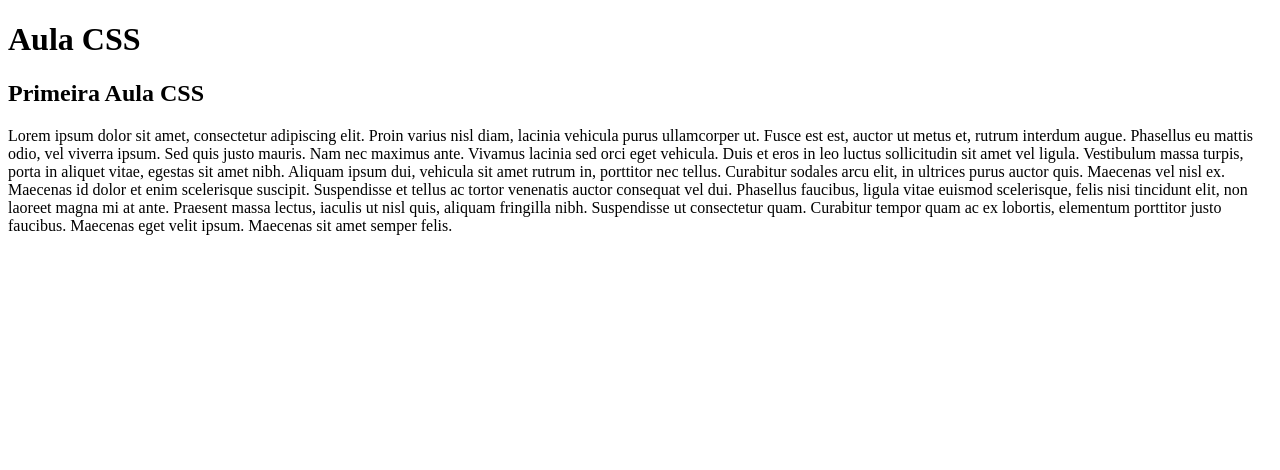
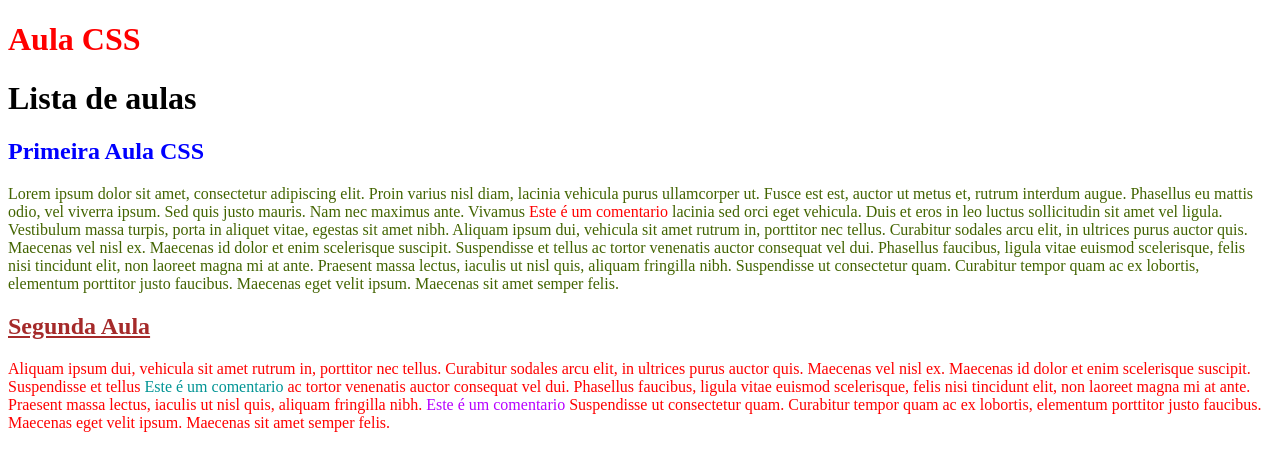
Before and after one commit to JulianoSilva05/HTML-Portf-lio, a plain HTML site: page aula5/index.html in a window 1280 px wide. Drawn offline with Linux system fonts and the light colour scheme.

Commit message:
css seletor

```diff
--- a/aula5/index.html
+++ b/aula5/index.html
@@ -5,20 +5,24 @@
     <meta charset="UTF-8">
     <meta name="viewport" content="width=device-width, initial-scale=1.0">
     <title>CSS1</title>
+    <link rel="stylesheet" href="style.css">
 </head>
+
 <body>
     <header>
         <h1>Aula CSS</h1>
     </header>
     <main>
+        <h1>Lista de aulas</h1>
         <article>
-            <h2>
+            <h2 class="titulo-aula texto-azul" id="titulo-primeira-aula">
+                <!--Cada pagina pode ter somente um id, pórem esse id pode se repetir em outras páginas-->
                 Primeira Aula CSS
             </h2>
             <p>
                 Lorem ipsum dolor sit amet, consectetur adipiscing elit. Proin varius nisl diam, lacinia vehicula purus
                 ullamcorper ut. Fusce est est, auctor ut metus et, rutrum interdum augue. Phasellus eu mattis odio, vel
-                viverra ipsum. Sed quis justo mauris. Nam nec maximus ante. Vivamus lacinia sed orci eget vehicula. Duis
+                viverra ipsum. Sed quis justo mauris. Nam nec maximus ante. Vivamus <span class="comentario">Este é um comentario </span>lacinia sed orci eget vehicula. Duis
                 et eros in leo luctus sollicitudin sit amet vel ligula. Vestibulum massa turpis, porta in aliquet vitae,
                 egestas sit amet nibh.
 
@@ -29,8 +33,25 @@
                 iaculis ut nisl quis, aliquam fringilla nibh. Suspendisse ut consectetur quam. Curabitur tempor quam ac
                 ex lobortis, elementum porttitor justo faucibus. Maecenas eget velit ipsum. Maecenas sit amet semper
                 felis.
+            </p>
 
+            <!--
+                <h2 style="color:red; text-decoration:none ;"> CSS inline, usado para casos especificos, vantagens: não é carregado toda vez que abre a pagina.
+            Desvantagens: DIficil manutenção, baixo padrão e vai contra o CLEANCODE
+            -->
 
+            <h2 class="titulo-aula texto-vermelho" id="titulo-segunda-aula">
+                Segunda Aula
+            </h2>
+            <p class="texto-vermelho">
+                <!-- Classes são usadas para agrupar elementos e classifica-los, e os id`s para identificar seletores, e utilizar o JS-->
+                Aliquam ipsum dui, vehicula sit amet rutrum in, porttitor nec tellus. Curabitur sodales arcu elit, in
+                ultrices purus auctor quis. Maecenas vel nisl ex. Maecenas id dolor et enim scelerisque suscipit.
+                Suspendisse et tellus <span class="comentario">Este é um comentario </span> ac tortor venenatis auctor consequat vel dui. Phasellus faucibus, ligula vitae
+                euismod scelerisque, felis nisi tincidunt elit, non laoreet magna mi at ante. Praesent massa lectus,
+                iaculis ut nisl quis, aliquam fringilla nibh. <span class="comentario texto-roxo">Este é um comentario </span>Suspendisse ut consectetur quam. Curabitur tempor quam ac
+                ex lobortis, elementum porttitor justo faucibus. Maecenas eget velit ipsum. Maecenas sit amet semper
+                felis.
             </p>
         </article>
     </main>
--- /dev/null
+++ b/aula5/style.css
@@ -0,0 +1,46 @@
+h1{
+    color: red;
+}
+main h1{
+    color: black;
+}
+
+h2 /*Seletor*/{ /* { bloco } */
+    color: green; /* color = Atributo / green = valor do atributo*/
+}
+
+p {
+    color: rgb(67, 100, 0);
+}
+
+.titulo-aula {
+    text-decoration: underline;
+}
+
+.texto-azul { /*Classe usa-se ponto*/
+    color: blue;
+}
+
+.texto-vermelho {
+    color: red;
+}
+
+#titulo-primeira-aula { /*ID usa-se # para o seletor*/
+    text-decoration: none;
+}
+
+#titulo-segunda-aula {
+    color: brown;
+}
+
+.texto-vermelho .comentario{/*a tag comentario que está dentro do texto-vermelho*/
+    color: rgb(0, 148, 148);
+}
+
+.texto-roxo.comentario{/*que tenha as duas tags = texto-vermelho e comentario*/
+    color: rgb(183, 0, 255);
+}
+
+.comentario{
+    color: red;
+}
```
